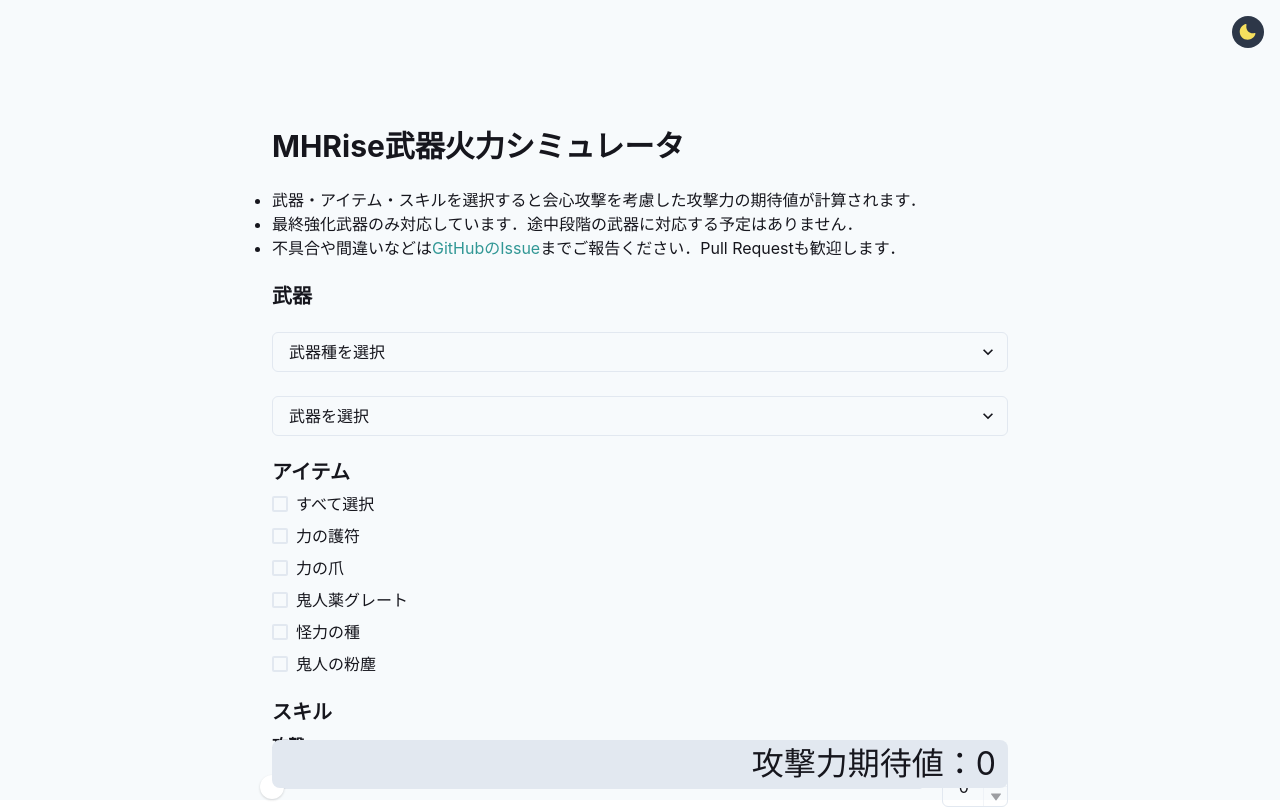
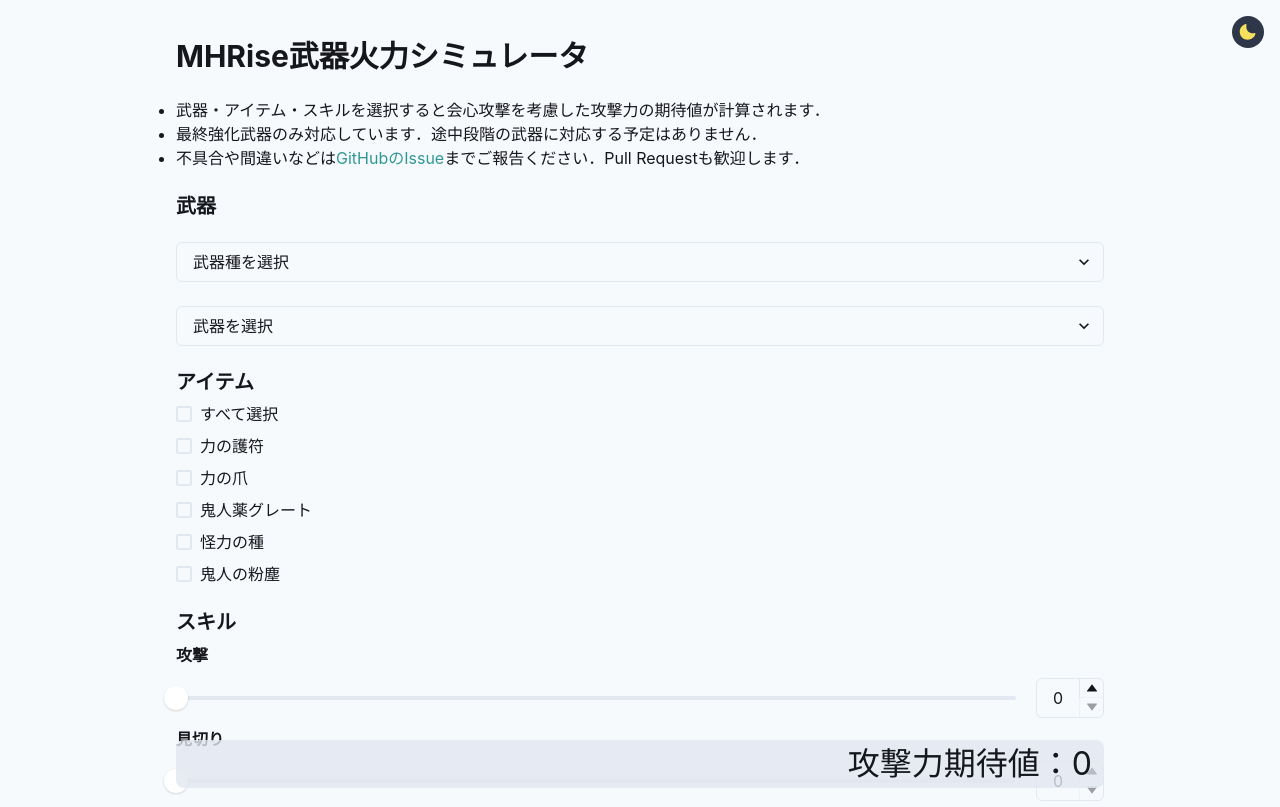
Before and after one commit to yudai-nkt/mhrise-mean-weapon-attack, a Next.js app: page / in a window 1280 px wide. Shown: the top 807 px of the page. Built offline with nearby package versions, Linux system fonts and the light colour scheme.

Commit message:
feat: tweak styling

```diff
--- a/src/components/Main.tsx
+++ b/src/components/Main.tsx
@@ -4,9 +4,8 @@
   <Stack
     spacing="1.5rem"
     width="100%"
-    maxWidth="48rem"
-    // mt="-45vh"
-    pt="8rem"
+    maxWidth="60rem"
+    pt="2.4rem"
     px="1rem"
     {...props}
   />
--- a/src/pages/index.tsx
+++ b/src/pages/index.tsx
@@ -76,7 +76,7 @@
   );
 
   return (
-    <Container height="100vh">
+    <Container>
       <Main>
         <Heading as="h1" size="lg">
           MHRise武器火力シミュレータ
@@ -197,7 +197,18 @@
           borderRadius={8}
           paddingRight={3}
           opacity={1}
-          backgroundColor={isDark ? "gray.700" : "gray.200"}
+          _after={{
+            content: "''",
+            position: "absolute",
+            top: 0,
+            left: 0,
+            width: "100%",
+            height: "100%",
+            borderRadius: 8,
+            backgroundColor: isDark ? "gray.700" : "gray.200",
+            opacity: 0.8,
+            zIndex: -1,
+          }}
           zIndex={1}
         >
           攻撃力期待値：
```
